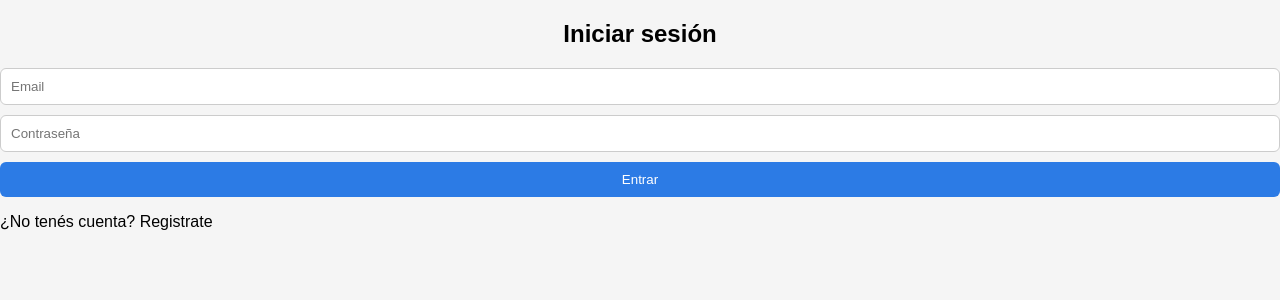
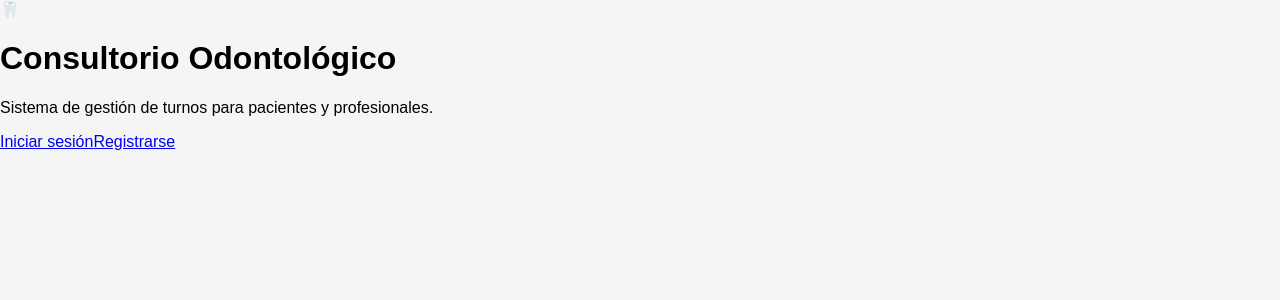
Before and after one commit to lizwkk/frontend-tpi-odontologo, a React app: page / in a window 1280 px wide. Shown: the top 300 px of the page. Built offline with nearby package versions, Linux system fonts and the light colour scheme; the HTML template or start-up script is replaced by a standard one.

Commit message:
Home pública y presentación del sistema creado

```diff
--- a/src/App.jsx
+++ b/src/App.jsx
@@ -1,4 +1,5 @@
 import { BrowserRouter, Routes, Route } from "react-router-dom";
+import Home from "./paginas/Home";
 import Login from "./paginas/Login";
 import Registro from "./paginas/Registro";
 import Inicio from "./paginas/Inicio";
@@ -9,7 +10,8 @@ export default function App() {
   return (
     <BrowserRouter>
       <Routes>
-        <Route path="/" element={<Login />} />
+        <Route path="/" element={<Home />} />
+        <Route path="/login" element={<Login />} />
         <Route path="/registro" element={<Registro />} />
         <Route path="/inicio" element={<Inicio />} />
         <Route path="/mis-turnos" element={<MisTurnos />} />
--- /dev/null
+++ b/src/paginas/Home.jsx
@@ -0,0 +1,20 @@
+import { Link } from "react-router-dom";
+
+export default function Home() {
+  return (
+    <div className="home">
+      <div className="home-card">
+        <div className="logo">🦷</div>
+        <h1>Consultorio Odontológico</h1>
+        <p>
+          Sistema de gestión de turnos para pacientes y profesionales.
+        </p>
+
+        <div className="home-actions">
+          <Link to="/login">Iniciar sesión</Link>
+          <Link to="/registro">Registrarse</Link>
+        </div>
+      </div>
+    </div>
+  );
+}
```
